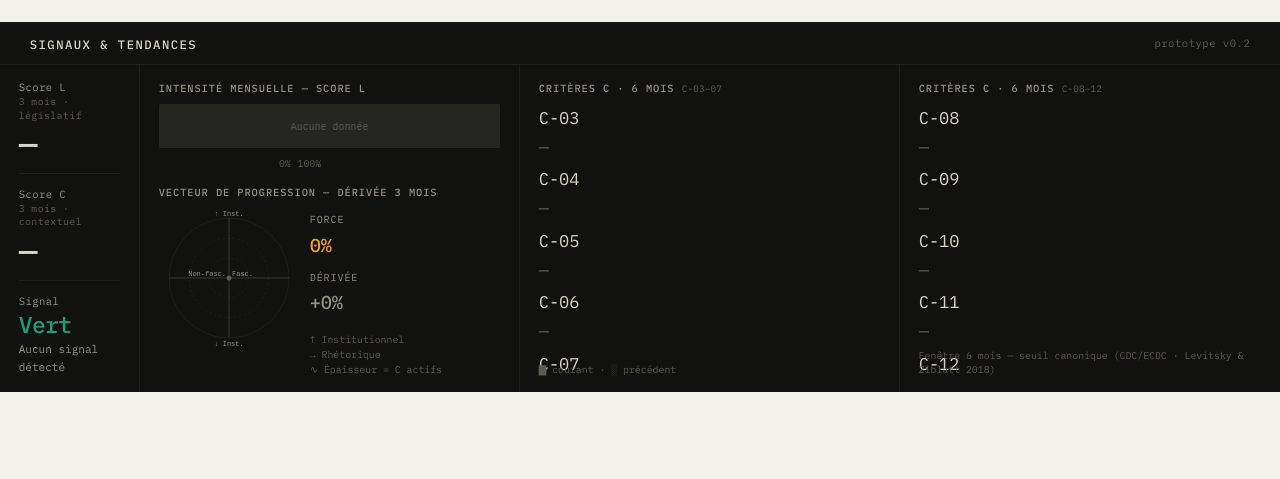
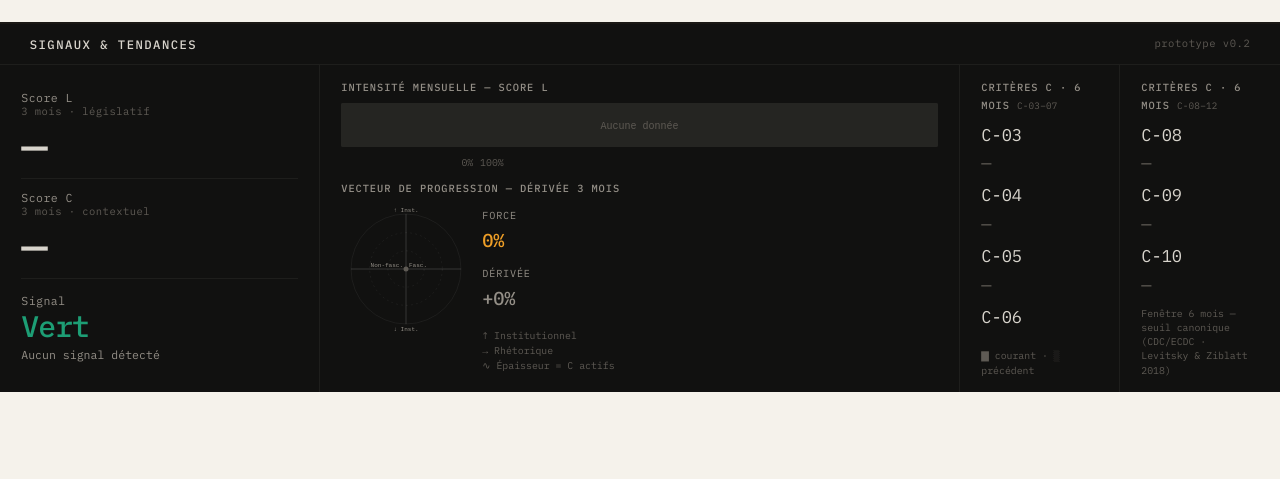
Before and after one commit to Lucschmitt/labascule, an Astro site in the folder site/: page /labascule/barometre in a window 1280 px wide. Shown: the part 69-548 px from the top of the page. Built offline with nearby package versions, Linux system fonts and the light colour scheme; Astro itself is replaced by a stand-in of ours; a web font is replaced by a local one.

Commit message:
modifications layout mineur

```diff
--- a/site/src/pages/barometre.astro
+++ b/site/src/pages/barometre.astro
@@ -331,19 +331,21 @@ function signalClass(signal) {
 /* ── Corps 4 colonnes ── */
 .hero__body {
   display: grid;
-  grid-template-columns: 140px 1fr 1fr 1fr;
+  grid-template-columns: 2fr 4fr 1fr 1fr;
   gap: 0;
   flex: 1;
   min-height: 0;
   border-top: none;
 }
 
+/* Toutes les colonnes clippent leur contenu */
+
 /* Séparateurs verticaux entre colonnes */
 .hero__kpis,
 .hero__center,
 .hero__criteres {
   border-right: 1px solid var(--h-rule);
-  padding: 0.9rem 1.1rem;
+  padding: 0.85rem 1.25rem;
   overflow: hidden;
   display: flex;
   flex-direction: column;
@@ -356,7 +358,6 @@ function signalClass(signal) {
 
 /* ── Col A — KPIs ── */
 .hero__kpis {
-  gap: 0;
   justify-content: space-between;
 }
 
@@ -364,55 +365,55 @@ function signalClass(signal) {
   display: flex;
   flex-direction: column;
   gap: 0.15rem;
+  flex: 1;
+  justify-content: center;
 }
 
 .kpi__sep {
   height: 1px;
   background: var(--h-rule);
-  margin: 0 0;
   flex-shrink: 0;
 }
 
 .kpi__label {
-  font-size: 0.62rem;
+  font-size: 0.68rem;
   color: var(--h-t2);
   letter-spacing: 0.04em;
-  line-height: 1.35;
+  line-height: 1.3;
 }
 
 .kpi__sub {
-  font-size: 0.58rem;
+  font-size: 0.62rem;
   color: var(--h-t3);
   display: block;
-  margin-top: 0.05rem;
 }
 
 .kpi__value {
-  font-size: 1.85rem;
+  font-size: 2.6rem;
   font-weight: 500;
   line-height: 1;
   color: var(--h-t1);
   font-variant-numeric: tabular-nums;
-  letter-spacing: -0.025em;
-  margin-top: 0.2rem;
+  letter-spacing: -0.03em;
+  margin-top: 0.15rem;
 }
 
 .kpi--signal { gap: 0.1rem; }
 
 .kpi__value--signal {
-  font-size: 1.35rem;
+  font-size: 1.75rem;
 }
 
 .kpi__sub--signal {
-  font-size: 0.65rem;
+  font-size: 0.68rem;
   color: var(--h-t2);
-  margin-top: 0.1rem;
+  margin-top: 0.05rem;
   display: block;
 }
 
 /* ── Col B — Stripes + Vecteur ── */
 .hero__center {
-  gap: 0.7rem;
+  gap: 0.5rem;
 }
 
 /* Labels de section partagés */
@@ -489,12 +490,11 @@ function signalClass(signal) {
 }
 
 #canvas-vector {
-  /* Taille pilotée par JS selon hauteur disponible */
   flex-shrink: 0;
-  max-width: 140px;
-  max-height: 140px;
-  width: 140px;
-  height: 140px;
+  width: 130px;
+  height: 130px;
+  max-width: 130px;
+  max-height: 130px;
 }
 
 .vector-stats {
@@ -542,9 +542,10 @@ function signalClass(signal) {
 .crit-list {
   display: flex;
   flex-direction: column;
-  gap: 0.22rem;
+  gap: 0.18rem;
   flex: 1;
   min-height: 0;
+  overflow: hidden;
 }
 
 .crit-row {
@@ -567,7 +568,7 @@ function signalClass(signal) {
 .crit-row__bars {
   position: relative;
   flex: 1;
-  height: 12px;
+  height: 11px;
   border-radius: 2px;
   background: var(--h-surf);
   border: 1px solid var(--h-border);
@@ -677,7 +678,7 @@ function signalClass(signal) {
 /* Responsive */
 @media (max-width: 900px) {
   .hero { height: auto; overflow: visible; }
-  .hero__body { grid-template-columns: 120px 1fr 1fr; }
+  .hero__body { grid-template-columns: 2fr 4fr 2fr; }
   .hero__criteres:last-child { grid-column: 2 / -1; border-top: 1px solid var(--h-rule); padding-top: 0.7rem; }
 }
 
@@ -805,7 +806,7 @@ function signalClass(signal) {
     const canvas = document.getElementById('canvas-vector');
     if (!canvas) return;
 
-    const S = 140;
+    const S = 130;
     canvas.width = canvas.height = S;
     const ctx = canvas.getContext('2d');
     const cx = S/2, cy = S/2, R = S/2 - 10;
@@ -832,7 +833,7 @@ function signalClass(signal) {
     ctx.stroke();
 
     // Labels canvas
-    const fs = 7;
+    const fs = 6;
     ctx.fillStyle = C.t2;
     ctx.font = `${fs}px "IBM Plex Mono", monospace`;
     ctx.textAlign = 'center';
```
